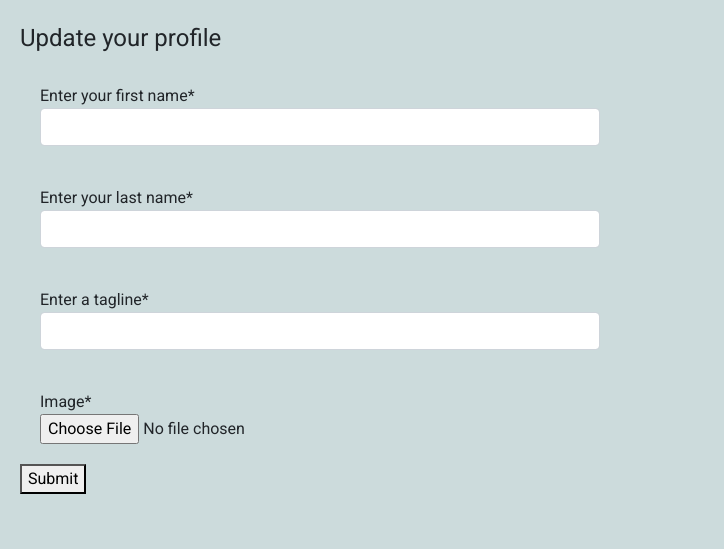
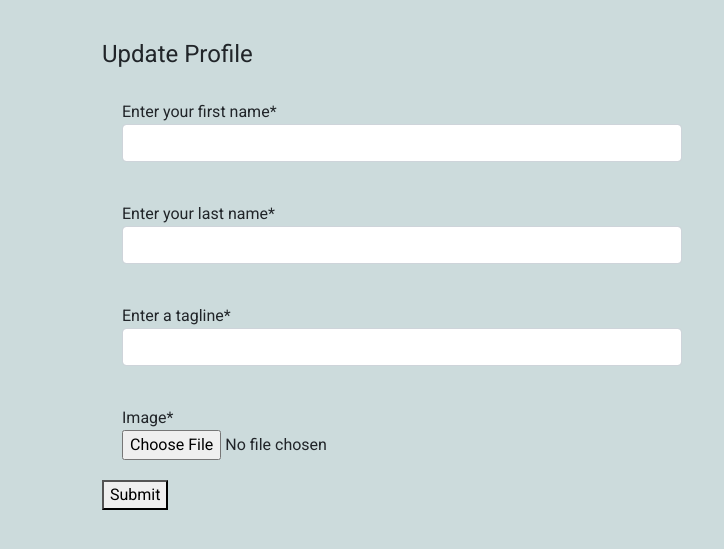
Before and after one commit to kghudgens/Stack, a Django app: page /update_profile/ in a window 1280 px wide. Shown: the part 40-589 px from the top of the page, without its empty margins (0-724 px from the left). Run offline with Django 3.2, Linux system fonts and the light colour scheme; the visitor is signed in with stand-in values (Sample User, id 1); some libraries are stand-ins or nearby versions.

Commit message:
Form now being displayed

```diff
--- a/Stack_project/user/templates/user/update_profile.html
+++ b/Stack_project/user/templates/user/update_profile.html
@@ -2,22 +2,21 @@
 {%load crispy_forms_tags%}
 
 {%block content%}
-<!-- Deliver success message -->
 
-<!-- User -->
-    {{object.first_name}}
-    {{object.username}}
-    {{object.email}}
-    {{object.tagline}}
-
-<!-- Form -->
+<div class="container jumbotron">
+    <!-- <h1 class="display-4">Update</h1> -->
+    <p class="lead">
         <form class="form-group update" method="POST" enctype="multipart/form-data">
             {%csrf_token%}
             <fieldset>
-        <legend>Update your profile</legend>
+                <legend>Update Profile</legend>
                 {{form | crispy}}
                 <button type="submit">Submit</button>
             </fieldset>
         </form>
+    </p>
+  </div>
+<!-- Form -->
+
 
 {%endblock content%}
```
Lines whose indentation alone changed are shown as unchanged.
